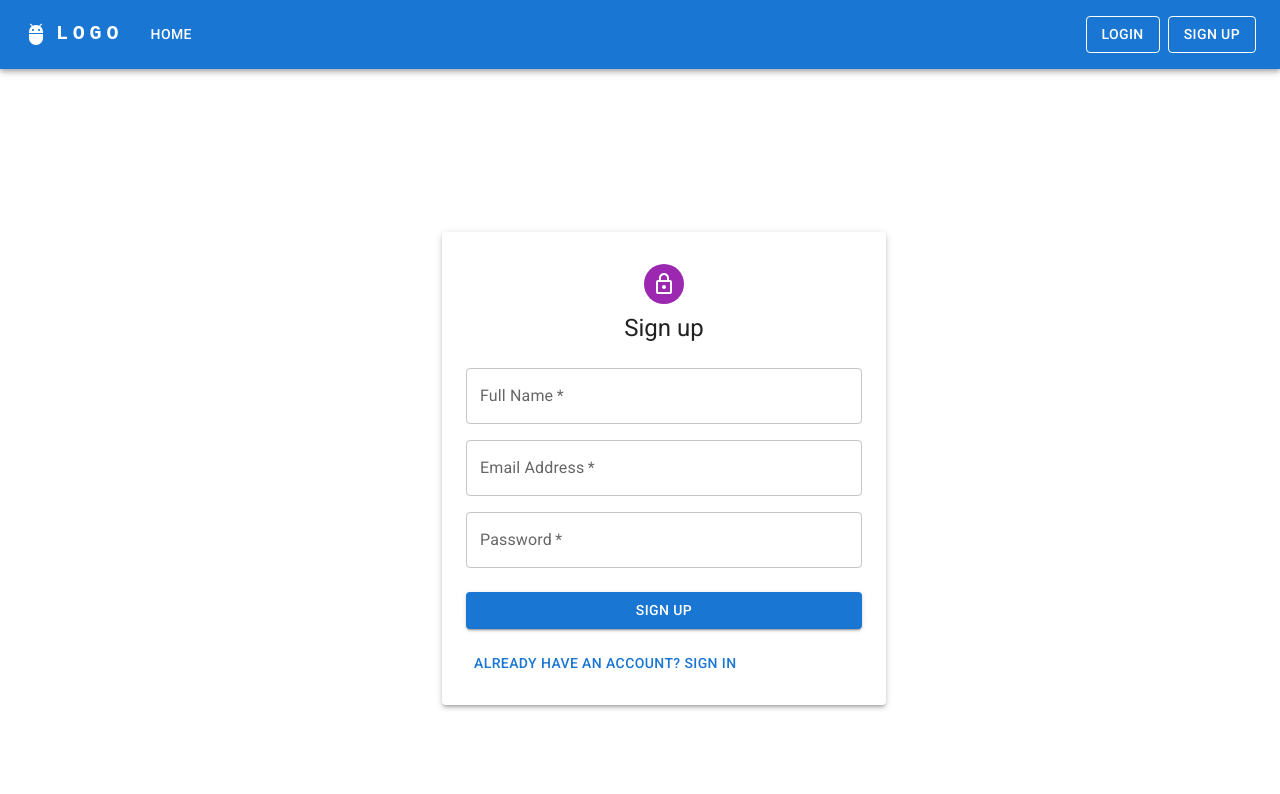
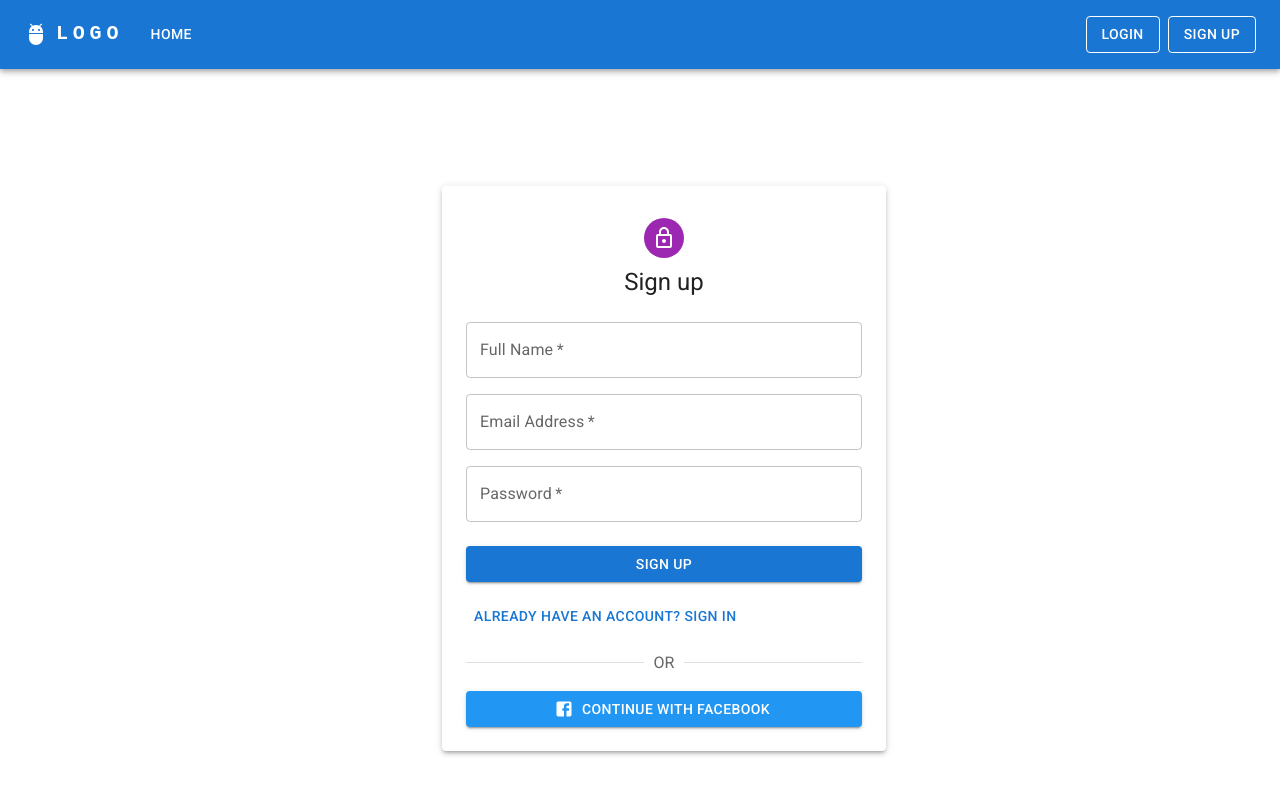
Before and after one commit to gpbaculio/gpflow-challenge, a React (Create React App) app: page /signup in a window 1280 px wide. Shown: the top 794 px of the page. Built offline with nearby package versions, Linux system fonts and the light colour scheme; the HTML template or start-up script is replaced by a standard one.

Commit message:
add continue with fb

```diff
--- a/src/routes/Login.tsx
+++ b/src/routes/Login.tsx
@@ -7,9 +7,13 @@ import {
   TextField,
   Typography,
   Avatar,
+  Divider,
 } from "@mui/material";
 import LockOutlinedIcon from "@mui/icons-material/LockOutlined";
 import { Link as RouterLink } from "react-router-dom";
+import { blue } from "@mui/material/colors";
+import FacebookIcon from "@mui/icons-material/Facebook";
+
 function Login() {
   return (
     <Box
@@ -71,6 +75,20 @@ function Login() {
             <Button component={RouterLink} to="/signup">
               {"Don't have an account? Sign Up"}
             </Button>
+            <Divider sx={{ my: 2 }}>
+              <Typography variant="body1" color="textSecondary">
+                OR
+              </Typography>
+            </Divider>
+            <Button
+              variant="contained"
+              style={{ backgroundColor: blue[500], color: "white" }}
+              startIcon={<FacebookIcon />}
+              fullWidth
+              onClick={() => {}}
+            >
+              Continue with Facebook
+            </Button>
           </Box>
         </Box>
       </Container>
--- a/src/routes/Signup.tsx
+++ b/src/routes/Signup.tsx
@@ -7,11 +7,18 @@ import {
   Typography,
   Avatar,
   Grid,
+  Divider,
 } from "@mui/material";
 import LockOutlinedIcon from "@mui/icons-material/LockOutlined";
 import { Link as RouterLink } from "react-router-dom";
+import { blue } from "@mui/material/colors";
+import FacebookIcon from "@mui/icons-material/Facebook";
 
-function Login() {
+function Signup() {
+  const handleFacebookLogin = () => {
+    // Here you can handle the Facebook login
+    console.log("Facebook login");
+  };
   return (
     <Box
       display="flex"
@@ -79,6 +86,21 @@ function Login() {
             <Button component={RouterLink} to="/login">
               {"Already have an account? Sign in"}
             </Button>
+
+            <Divider sx={{ my: 2 }}>
+              <Typography variant="body1" color="textSecondary">
+                OR
+              </Typography>
+            </Divider>
+            <Button
+              variant="contained"
+              style={{ backgroundColor: blue[500], color: "white" }}
+              startIcon={<FacebookIcon />}
+              fullWidth
+              onClick={handleFacebookLogin}
+            >
+              Continue with Facebook
+            </Button>
           </Box>
         </Box>
       </Container>
@@ -86,4 +108,4 @@ function Login() {
   );
 }
 
-export default Login;
+export default Signup;
```
